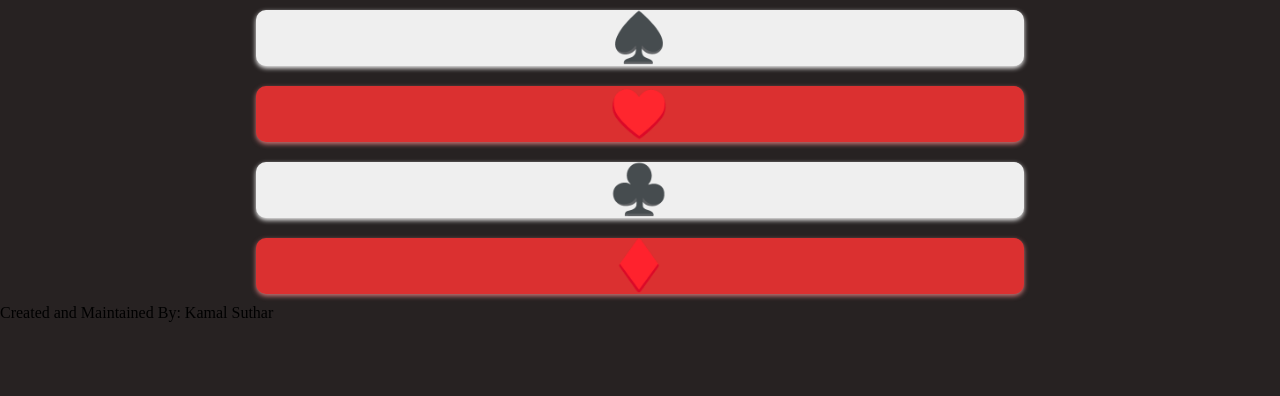
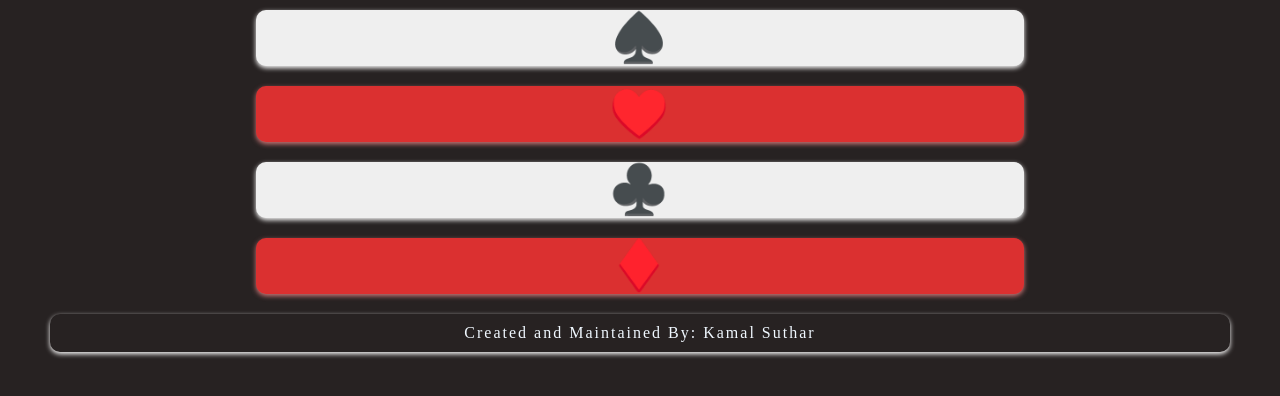
Before and after one commit to bishnoikamal5529/CardsApp, a plain HTML site: page index.html in a window 1280 px wide. Drawn offline with Linux system fonts and the light colour scheme.

Commit message:
Update style.css

```diff
--- a/style.css
+++ b/style.css
@@ -61,6 +61,17 @@ article{
     background-color: rgb(207, 63, 63);
 }
 
+footer{
+    text-align: center;
+    position: relative;
+    margin: 10px 50px;
+    padding: 10px 10px;
+    letter-spacing: 2px;
+    border-radius: 10px;
+    border: none;
+    color: aliceblue;
+    box-shadow: white 0px 2px 5px;
+}
 
 @media (max-width:700px) {
     article{
```
